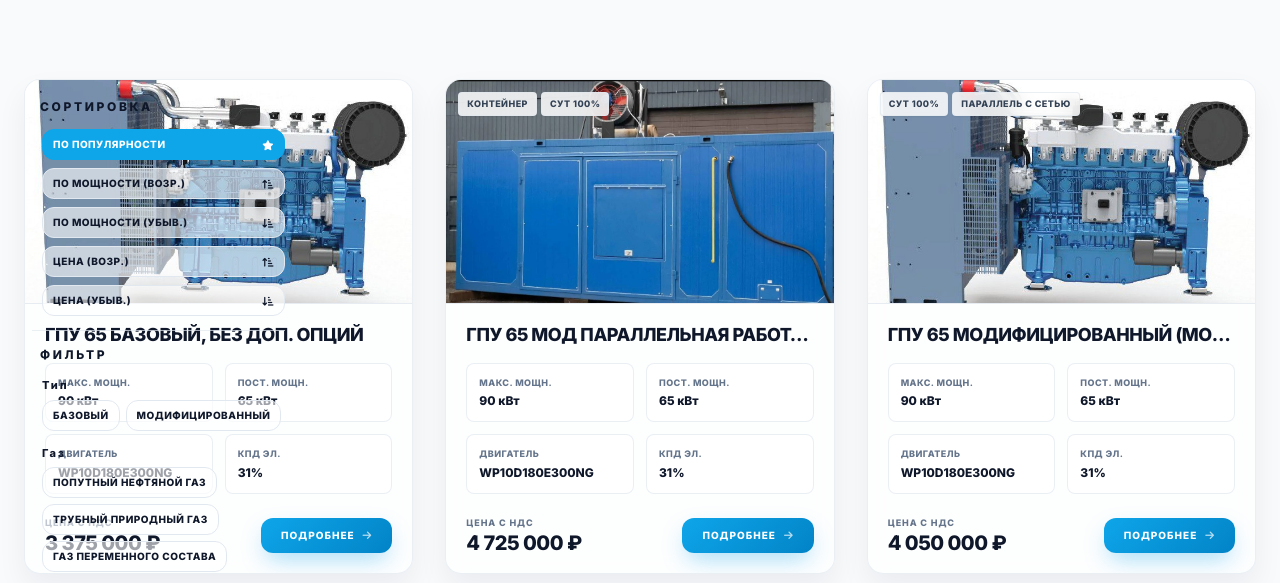
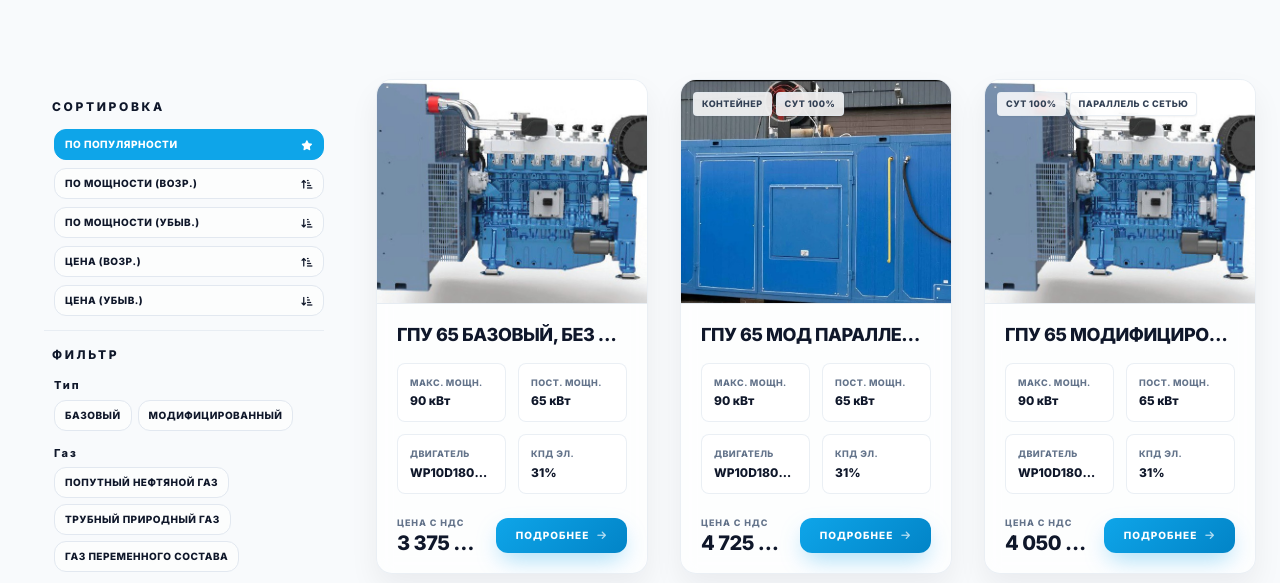
Before and after one commit to TemRuslan/element-enegry, a plain HTML site: page catalog.html in a window 1280 px wide. Shown: the part 197-780 px from the top of the page. Drawn offline with nearby package versions, Linux system fonts and the light colour scheme.

Commit message:
Каталог GPU: статичный сайдбар и адаптивная двухколоночная раскладка

```diff
--- a/catalog.html
+++ b/catalog.html
@@ -28,43 +28,42 @@
     <link rel="apple-touch-icon" sizes="180x180" href="assets/favicon/apple-touch-icon.png">
     <link rel="stylesheet" href="css/styles.css">
 	    <style>
-        /* Sidebar in the left "gutter" (between viewport edge and the centered 1280px container).
-           Requirements:
-           - stays on the side (not above) on desktop
-           - does NOT move cards (out of flow)
-           - does NOT follow scroll (not fixed/sticky; it scrolls naturally with the page)
-        */
-	        @media (min-width: 1280px) {
+	        /* Desktop: fixed-width sidebar that scrolls with the page (like market listings). */
+	        .gpu-catalog-layout {
+	            display: block;
+	        }
+
+	        @media (min-width: 1024px) {
+	            .gpu-catalog-layout {
+	                display: flex;
+	                align-items: flex-start;
+	                gap: 32px;
+	            }
+
 	            .gpu-catalog-sidebar {
-	                /* Fixed panel on desktop: stable position (no jumping) and never affects card layout. */
-	                position: fixed;
-	                inset: 0;
-	                z-index: 1200;
-	                pointer-events: none;
-	                --gpu-gutter: max(0px, calc((100vw - 1280px) / 2));
+	                display: block;
+	                flex: 0 0 320px;
+	                width: 320px;
+	                padding-bottom: 0;
 	            }
 
 	            .gpu-catalog-sidebar-panel {
-	                position: fixed;
-	                top: 60px;
-	                /* Align the panel's right edge to the container content edge (mx-auto + px-6). */
-	                left: max(12px, calc(var(--gpu-gutter) + 24px - 320px));
-	                width: 320px;
-	                padding-right: 12px; /* tiny breathing room from cards */
-	                pointer-events: auto;
-	                max-height: calc(100vh - 80px);
-	                overflow-y: auto;
-	                scrollbar-gutter: stable;
+	                position: static;
+	                width: 100%;
+	                max-height: none;
+	                overflow: visible;
+	                padding-right: 0;
+	                margin-left: 0;
 	            }
 
-	            .gpu-catalog-sidebar .glass-card {
-	                border-top-left-radius: 0;
-	                border-bottom-left-radius: 0;
+	            .gpu-catalog-content {
+	                flex: 1 1 auto;
+	                min-width: 0;
 	            }
 	        }
 
 	        /* Mobile: filters/sort live in a modal, opened by header buttons. */
-        @media (max-width: 1279px) {
+	        @media (max-width: 1023px) {
 	            .gpu-catalog-sidebar {
 	                display: none;
 	            }
@@ -154,13 +153,13 @@
             display: none;
         }
 
-        @media (min-width: 1280px) {
+	        @media (min-width: 1024px) {
 	            .gpu-mobile-sheet-header {
 	                display: none !important;
 	            }
 	        }
 
-        @media (max-width: 1279px) {
+	        @media (max-width: 1023px) {
 	            body.gpu-mobile-filters-open .gpu-mobile-sheet-header {
 	                display: flex;
 	            }
@@ -345,8 +344,9 @@
     </section>
 
     <!-- MAIN GRID -->
-    <main class="max-w-7xl mx-auto px-6 pb-24 relative">
-        <!-- SIDEBAR FILTERS: above grid on small screens; in left gutter (absolute) on wide screens -->
+	    <main class="max-w-7xl mx-auto px-6 pb-24">
+	        <div class="gpu-catalog-layout">
+	            <!-- SIDEBAR FILTERS (desktop left column; mobile opens in modal) -->
 	            <aside class="gpu-catalog-sidebar pb-10">
 	                <div class="gpu-catalog-sidebar-panel">
 	                    <div class="gpu-mobile-sheet">
@@ -673,25 +673,27 @@
 		                        <div class="gpu-range">
 		                            <div class="gpu-range-track"></div>
 		                            <div id="gpu-price-fill" class="gpu-range-fill" style="left: 0%; right: 0%;"></div>
-	                            <input id="gpu-price-min-range" type="range" min="0" max="42000000" step="100000" value="0"
+		                            <input id="gpu-price-min-range" type="range" min="1000000" max="22000000" step="100000" value="1000000"
 		                                aria-label="Цена от (ползунок)">
-	                            <input id="gpu-price-max-range" type="range" min="0" max="42000000" step="100000" value="42000000"
+		                            <input id="gpu-price-max-range" type="range" min="1000000" max="22000000" step="100000" value="22000000"
 		                                aria-label="Цена до (ползунок)">
 		                        </div>
 
 		                        <div class="mt-2 flex items-center gap-2">
 		                            <input id="gpu-price-min" inputmode="numeric" type="text" autocomplete="off"
-	                                placeholder="3 000 000"
+		                                placeholder="1 000 000"
 		                                class="w-1/2 bg-white/60 border border-slate-200 rounded-xl px-4 py-2.5 text-sm text-slate-900 placeholder:text-slate-400 focus:outline-none focus:border-accent transition">
 		                            <span class="text-slate-500 font-black text-sm select-none">–</span>
 		                            <input id="gpu-price-max" inputmode="numeric" type="text" autocomplete="off"
-	                                placeholder="10 000 000"
+		                                placeholder="22 000 000"
 		                                class="w-1/2 bg-white/60 border border-slate-200 rounded-xl px-4 py-2.5 text-sm text-slate-900 placeholder:text-slate-400 focus:outline-none focus:border-accent transition">
 		                        </div>
 		                    </fieldset>
 
-	                    <div class="gpu-sidebar-footer pt-4 border-t border-slate-200/70 flex items-center justify-between gap-3">
-	                        <div id="gpu-count" class="text-xs font-black uppercase tracking-[0.2em] text-accent whitespace-nowrap">
+		                        <div
+		                            class="gpu-sidebar-footer pt-4 border-t border-slate-200/70 flex items-center justify-between gap-3">
+		                            <div id="gpu-count"
+		                                class="text-xs font-black uppercase tracking-[0.2em] text-accent whitespace-nowrap">
 		                                Загрузка...
 		                            </div>
 		                            <button id="gpu-reset" type="button"
@@ -702,9 +704,13 @@
 	                            </form>
 	                        </div>
 	                    </div>
+	                </div>
 	            </aside>
 
-	        <div id="gpu-grid" class="grid grid-cols-1 md:grid-cols-2 lg:grid-cols-3 gap-8"></div>
+	            <div class="gpu-catalog-content">
+	                <div id="gpu-grid" class="grid grid-cols-1 md:grid-cols-2 xl:grid-cols-3 gap-8"></div>
+	            </div>
+	        </div>
 	    </main>
 
     <!-- FOOTER PLACEHOLDER -->
--- a/js/gpu-catalog.js
+++ b/js/gpu-catalog.js
@@ -370,7 +370,6 @@
         const priceMinRangeEl = document.getElementById('gpu-price-min-range');
         const priceMaxRangeEl = document.getElementById('gpu-price-max-range');
         const priceFillEl = document.getElementById('gpu-price-fill');
-        const desktopSidebarPanelEl = document.querySelector('.gpu-catalog-sidebar-panel');
 
         // One delegated handler for all re-renders.
         wireCardClicks(host);
@@ -505,12 +504,13 @@
                 maxV = t;
             }
 
-            priceMinRangeEl.value = String(minV);
-            priceMaxRangeEl.value = String(maxV);
-            if (priceMinEl) priceMinEl.value = minV ? formatIntSpaced(minV) : '';
-            if (priceMaxEl) priceMaxEl.value = maxV !== hi ? formatIntSpaced(maxV) : '';
-            setRangeFill(minV, maxV);
-        }
+	            priceMinRangeEl.value = String(minV);
+	            priceMaxRangeEl.value = String(maxV);
+	            // "Empty" means "not set": keep inputs blank when thumbs are at bounds.
+	            if (priceMinEl) priceMinEl.value = minV !== lo ? formatIntSpaced(minV) : '';
+	            if (priceMaxEl) priceMaxEl.value = maxV !== hi ? formatIntSpaced(maxV) : '';
+	            setRangeFill(minV, maxV);
+	        }
 
         function syncRangesFromPriceInputs() {
             if (!priceMinRangeEl || !priceMaxRangeEl) return;
@@ -560,30 +560,7 @@
         function isMobileLayout() {
             return typeof window !== 'undefined'
                 && window.matchMedia
-                && window.matchMedia('(max-width: 1279px)').matches;
-        }
-
-        function isDesktopLayout() {
-            return typeof window !== 'undefined'
-                && window.matchMedia
-                && window.matchMedia('(min-width: 1280px)').matches;
-        }
-
-        // Desktop sidebar is fixed in the left gutter. To make it start exactly where the product grid starts
-        // (not at the very top of the viewport), we set its "top" once based on #gpu-grid position at page top.
-        function alignDesktopSidebarTop() {
-            if (!desktopSidebarPanelEl) return;
-            if (!isDesktopLayout()) return;
-            // Avoid "jumping" while scrolling: only compute when we're at the top.
-            if ((window.scrollY || 0) > 8) return;
-
-            const gridEl = document.getElementById('gpu-grid');
-            if (!gridEl) return;
-
-            const rect = gridEl.getBoundingClientRect();
-            const top = Math.round(Math.max(60, rect.top));
-            desktopSidebarPanelEl.style.top = `${top}px`;
-            desktopSidebarPanelEl.style.maxHeight = `calc(100vh - ${Math.max(80, top + 20)}px)`;
+                && window.matchMedia('(max-width: 1023px)').matches;
         }
 
         function openMobileFilters(section) {
@@ -897,13 +874,11 @@
         window.addEventListener('resize', () => {
             if (!isMobileLayout()) {
                 closeMobileFilters();
-                alignDesktopSidebarTop();
                 return;
             }
         });
 
         initPriceRangeBounds();
-        alignDesktopSidebarTop();
         syncRangesFromPriceInputs();
         if (!isMobileLayout()) closeMobileFilters();
         apply();
```
Lines whose indentation alone changed are shown as unchanged.
